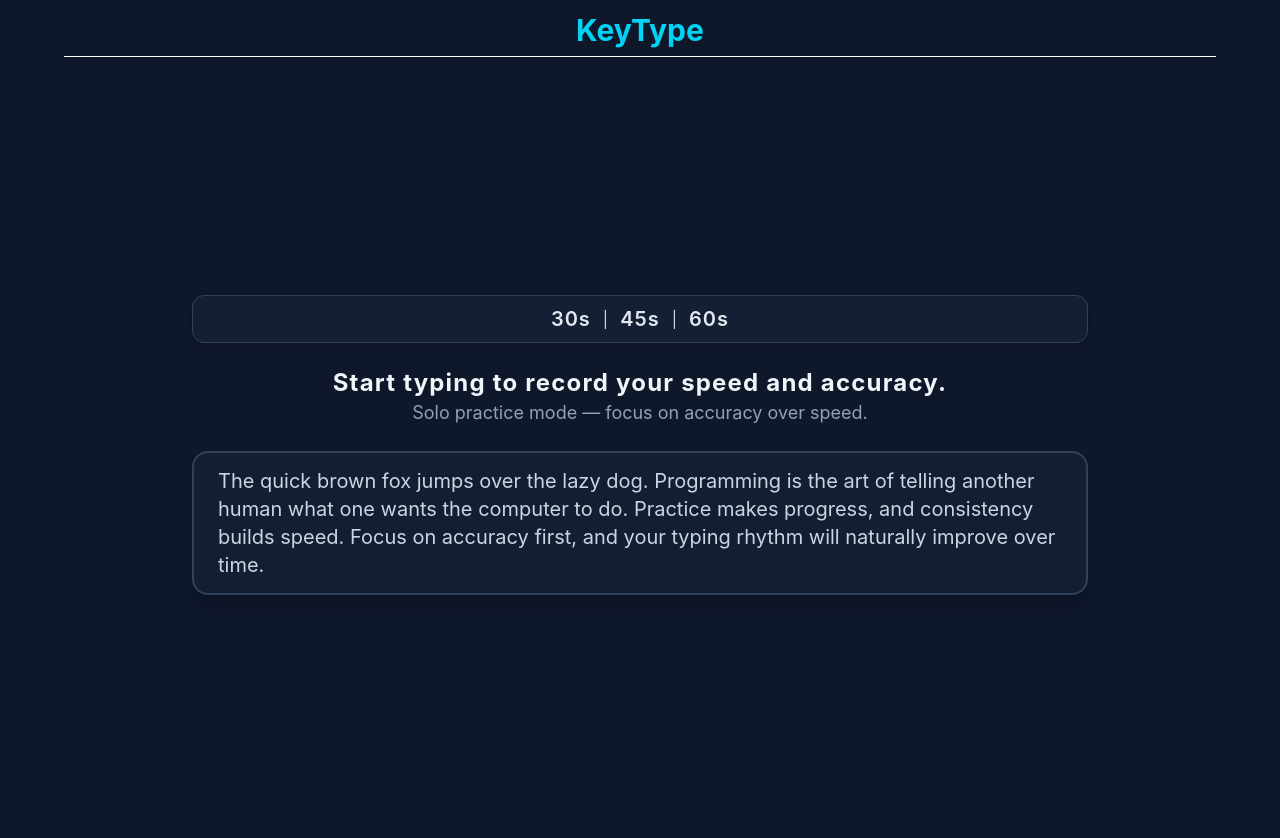
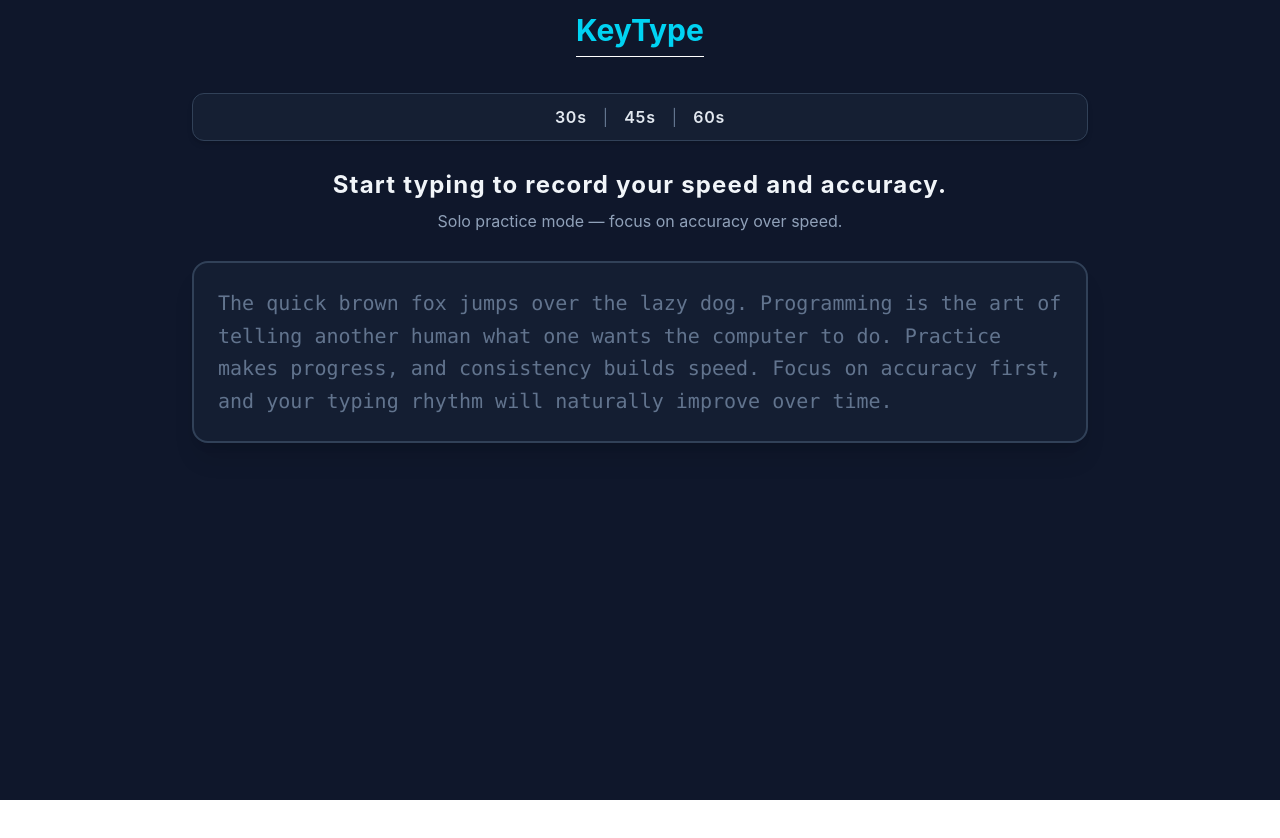
Before and after one commit to nirajv2006/KeyType, a React (Vite) app: page /STT in a window 1280 px wide. Shown: the top 838 px of the page. After the commit the page ends 800 px from the top, so only its background shows below. Built offline with nearby package versions, Linux system fonts and the light colour scheme.

Commit message:
Used AI to add the texthighlighting, not proud of myself but too tired

```diff
--- a/src/pages/STT.jsx
+++ b/src/pages/STT.jsx
@@ -1,55 +1,96 @@
-import React from "react";
+import React, { useState, useRef } from "react";
 import Transition from "../components/PageTransition.jsx";
 import Header from "../components/Header.jsx";
 import { useNavigate } from "react-router-dom";
 
-export default function STT(){
+export default function STT() {
   const navigate = useNavigate();
+
   const handleGoBack = () => {
-        navigate('/');
+    navigate("/");
+  };
+
+  // State & Ref for handling typing input
+  const [userInput, setUserInput] = useState("");
+  const inputRef = useRef(null);
+
+  const targetText =
+    "The quick brown fox jumps over the lazy dog. Programming is the art of telling another human what one wants the computer to do. Practice makes progress, and consistency builds speed. Focus on accuracy first, and your typing rhythm will naturally improve over time.";
+
+  // Force focus to the hidden input on click
+  const handleContainerClick = () => {
+    if (inputRef.current) {
+      inputRef.current.focus();
     }
+  };
 
   return (
     <Transition>
+      <div className="flex flex-col items-center min-h-screen bg-slate-900 px-4 pb-8">
         <Header />
-            <div className="flex flex-col items-center min-h-screen bg-slate-900 px-4 pb-8">
 
-                {/* Main Content Area - Single Container with tight gaps */}
-                <main className="flex flex-col items-center justify-center gap-4 w-full max-w-4xl my-auto">
+        {/* Main Content Area */}
+        <main className="flex flex-col items-center justify-center gap-6 w-full max-w-4xl my-auto mt-8">
 
-                    <div className="w-full h-12 flex items-center justify-center border-slate-700 border rounded-xl px-6 bg-slate-800/50 shadow-md gap-3">
-                        <button className="flex flex-row items-center justify-center text-slate-300 hover:text-cyan-400 transition-all duration-200 gap-4">
-                            <h1 className="text-slate-200 text-sm sm:text-lg md:text-xl font-semibold tracking-wider hover:text-cyan-400 transition-all duration-200 ">
+          {/* Status / Timer Selector Bar */}
+          <div className="w-full h-12 flex items-center justify-center border-slate-700 border rounded-xl px-6 bg-slate-800/50 shadow-md gap-4">
+            <button className="cursor-pointer text-slate-200 text-sm sm:text-base font-semibold tracking-wider hover:text-cyan-400 transition-all duration-200">
               30s
-                            </h1>
             </button>
-                            <span className="text-slate-300">|</span>
-                        <button>
-                            <h1 className="text-slate-200 text-sm sm:text-lg md:text-xl font-semibold tracking-wider hover:text-cyan-400 transition-all duration-200">
+            <span className="text-slate-500">|</span>
+            <button className="cursor-pointer text-slate-200 text-sm sm:text-base font-semibold tracking-wider hover:text-cyan-400 transition-all duration-200">
               45s
-                            </h1>
             </button>
-                            <span className="text-slate-300">|</span>
-                        <button>
-                            <h1 className="text-slate-200 text-sm sm:text-lg md:text-xl font-semibold tracking-wider hover:text-cyan-400 transition-all duration-200">
+            <span className="text-slate-500">|</span>
+            <button className="cursor-pointer text-slate-200 text-sm sm:text-base font-semibold tracking-wider hover:text-cyan-400 transition-all duration-200">
               60s
-                            </h1>
             </button>
           </div>
 
           {/* Subtitle Instructions */}
-                    <div className="text-center my-2">
+          <div className="text-center my-1">
             <h1 className="font-bold text-slate-100 tracking-wider text-lg sm:text-xl md:text-2xl">
               Start typing to record your speed and accuracy.
             </h1>
-                        <p className="text-slate-400 text-sm sm:text-lg md:text-xlmt-1">
+            <p className="text-slate-400 text-sm sm:text-base mt-2">
               Solo practice mode — focus on accuracy over speed.
             </p>
           </div>
 
-                    <div className="w-full h-36 flex items-center justify-center border-2 border-slate-700 bg-slate-800/40 rounded-2xl p-6 shadow-xl">
-                        <p className="text-slate-300 text-sm sm:text-lg md:text-xl">
-                                The quick brown fox jumps over the lazy dog. Programming is the art of telling another human what one wants the computer to do. Practice makes progress, and consistency builds speed. Focus on accuracy first, and your typing rhythm will naturally improve over time.
+          {/* Typing Container */}
+          <div
+            onClick={handleContainerClick}
+            className="relative w-full min-h-[180px] flex items-start justify-start border-2 border-slate-700 bg-slate-800/40 rounded-2xl p-6 shadow-xl cursor-text overflow-hidden"
+          >
+            {/* Invisible Input capturing keypresses */}
+            <input
+              ref={inputRef}
+              type="text"
+              value={userInput}
+              onChange={(e) => setUserInput(e.target.value)}
+              className="absolute inset-0 w-full h-full opacity-0 z-10 cursor-text"
+              autoFocus
+            />
+
+            {/* Target Text with Character-by-Character Highlighting */}
+            <p className="text-lg sm:text-xl font-mono leading-relaxed select-none pointer-events-none z-0">
+              {targetText.split("").map((char, index) => {
+                let colorClass = "text-slate-500"; // Default color for untyped letters
+
+                if (index < userInput.length) {
+                  // Correct letter = Cyan accent, Mistake = Red highlight
+                  colorClass =
+                    userInput[index] === char
+                      ? "text-cyan-400 bg-cyan-950/30 rounded-xs"
+                      : "text-red-400 bg-red-950/60 underline rounded-xs";
+                }
+
+                return (
+                  <span key={index} className={colorClass}>
+                    {char}
+                  </span>
+                );
+              })}
             </p>
           </div>
 
```
Lines whose indentation alone changed are shown as unchanged.
